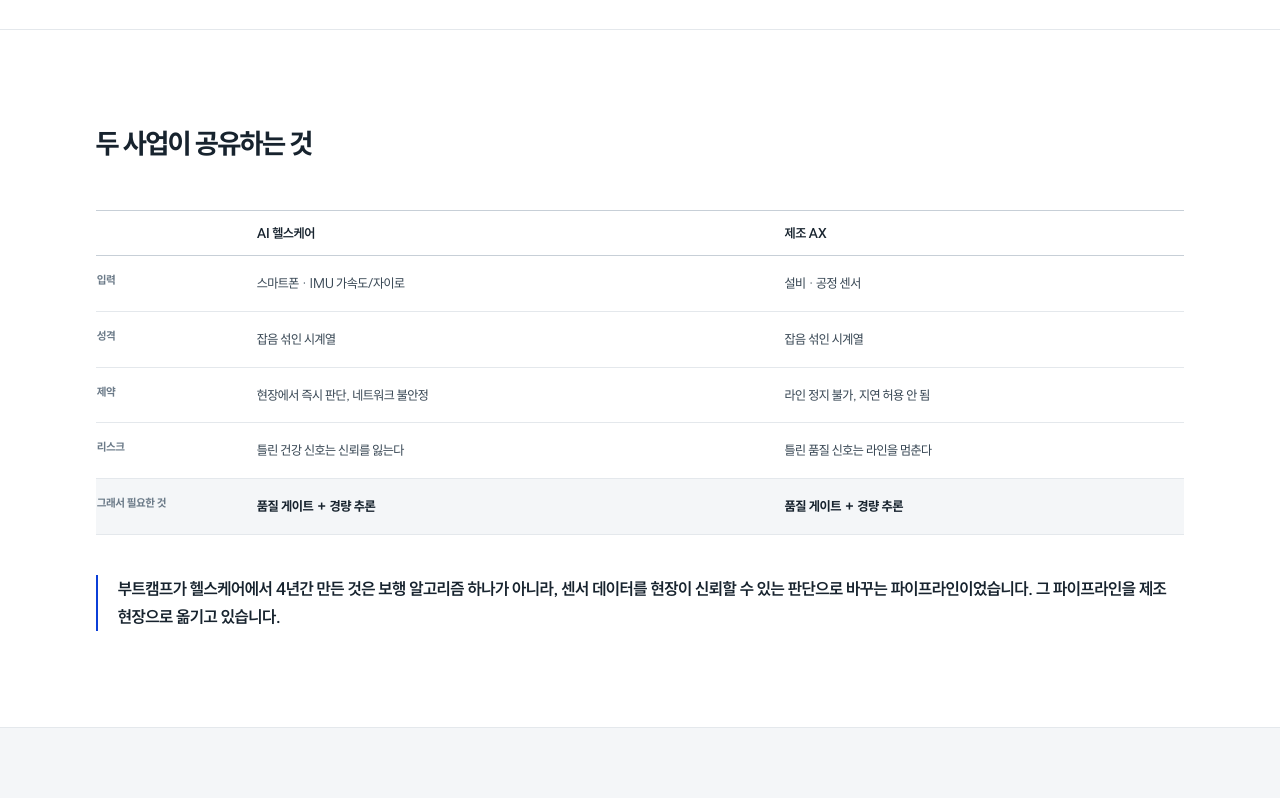
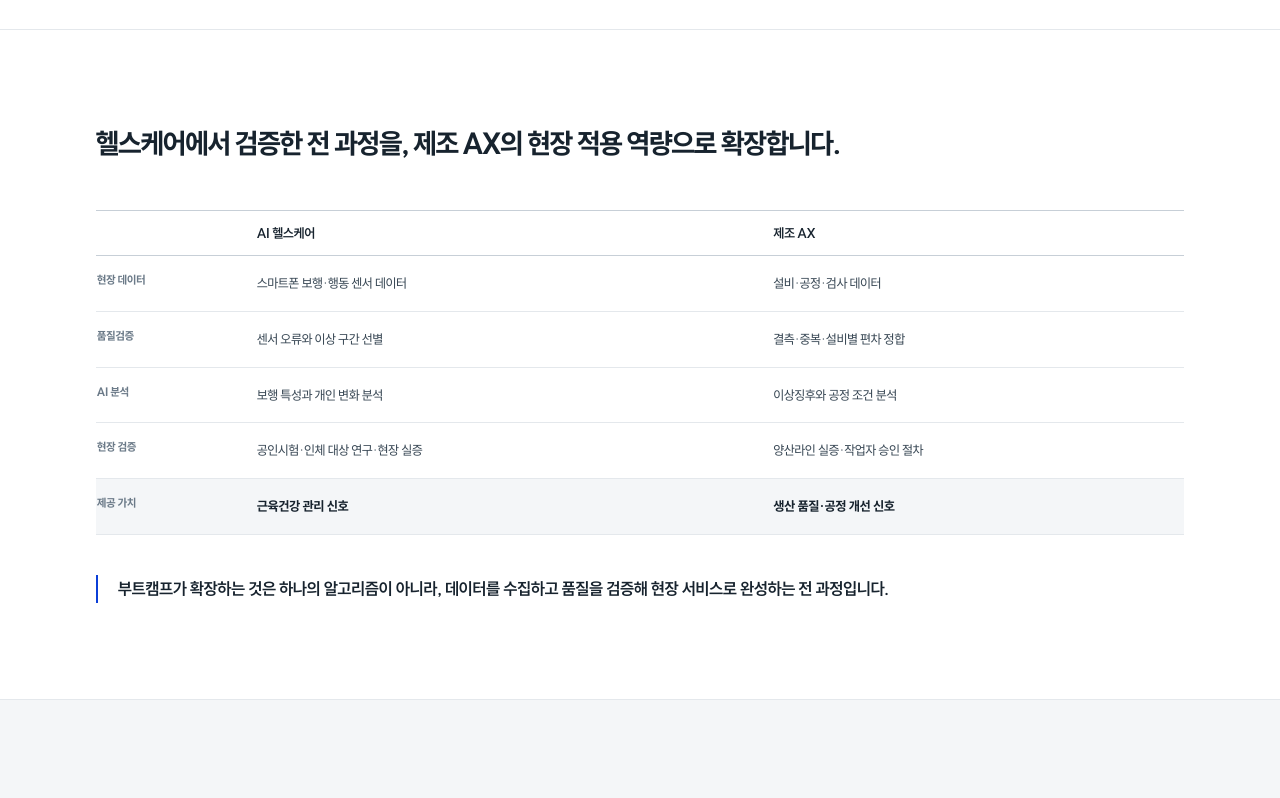
Before and after one commit to moodyblue7/bootcamp-home, a Next.js app: page /technology in a window 1280 px wide. Shown: the part 460-1258 px from the top of the page. Built offline with nearby package versions, Linux system fonts and the light colour scheme.

Commit message:
기술 역량 확장 비교 화면 개선

```diff
--- a/components/flow/FlowDeck.tsx
+++ b/components/flow/FlowDeck.tsx
@@ -613,40 +613,48 @@ function TechPanel({ section }: { section: string }) {
 
   if (section === "bridge") {
     return (
-      <div className={TECH_WRAP}>
-        <h2 className="font-display text-big font-extrabold tracking-tight sm:text-huge">
-          {tech.bridge.title}
+      <div className="mx-auto w-full max-w-content px-6 py-12 md:px-10 md:py-16 lg:pl-44 lg:pr-12">
+        <p className="flow-label">02 · 기술 역량의 확장</p>
+        <h2 className="mt-4 max-w-[66rem] whitespace-pre-line font-display text-display-section font-extrabold">
+          {tech.bridge.flowTitle[0]}
+          {"\n"}
+          <span className="brand-gradient bg-clip-text text-transparent">{tech.bridge.flowTitle[1]}</span>
         </h2>
-        <div className="mt-8 overflow-x-auto">
-          <table className="w-full min-w-[40rem] border-collapse text-small">
-            <thead>
-              <tr className="border-y border-navy-200 text-left">
-                <th className="w-36 py-3 pr-4 font-semibold text-navy-400" />
-                <th className="py-3 pr-6 font-bold">AI 헬스케어</th>
-                <th className="py-3 font-bold">제조 AX</th>
-              </tr>
-            </thead>
-            <tbody>
-              {tech.bridge.rows.map((r, i) => {
-                const last = i === tech.bridge.rows.length - 1;
-                return (
-                  <tr key={r.axis} className={`border-b border-navy-100 ${last ? "bg-navy-50" : ""}`}>
-                    <th className="py-4 pr-4 text-left align-top text-[0.95rem] font-bold text-navy-400">
-                      {r.axis}
-                    </th>
-                    <td className={`py-4 pr-6 align-top leading-relaxed ${last ? "font-bold" : "text-navy-600"}`}>
-                      {r.healthcare}
-                    </td>
-                    <td className={`py-4 align-top leading-relaxed ${last ? "font-bold" : "text-navy-600"}`}>
-                      {r.manufacturing}
-                    </td>
-                  </tr>
-                );
-              })}
-            </tbody>
-          </table>
+
+        <div className="mt-6 max-w-[66rem] rounded-2xl border border-navy-100 bg-navy-50 p-2.5 shadow-[0_12px_32px_rgba(23,35,46,0.06)] md:mt-7 md:p-3">
+          <div className="grid grid-cols-2 gap-2 md:grid-cols-[7.5rem_minmax(0,1fr)_minmax(0,1fr)]">
+            <div className="hidden items-center justify-center rounded-xl bg-navy px-3 py-2 text-[0.72rem] font-bold tracking-[0.1em] text-white/65 md:flex">
+              공통 과정
+            </div>
+            <div className="rounded-xl border border-brand-cyan/25 bg-brand-cyan/10 px-3 py-2.5 text-center text-[0.92rem] font-extrabold text-[#007E94]">
+              AI 헬스케어
+            </div>
+            <div className="rounded-xl border border-brand-blue/20 bg-brand-blue/10 px-3 py-2.5 text-center text-[0.92rem] font-extrabold text-brand-blue">
+              제조 AX
+            </div>
+          </div>
+
+          <div className="mt-2 grid gap-2">
+            {tech.bridge.rows.map((row) => (
+              <div
+                key={row.axis}
+                className="grid grid-cols-2 gap-2 md:grid-cols-[7.5rem_minmax(0,1fr)_minmax(0,1fr)]"
+              >
+                <div className="col-span-2 flex items-center rounded-lg bg-navy px-3 py-1.5 text-[0.76rem] font-bold tracking-[0.04em] text-white md:col-span-1 md:justify-center md:py-2.5 md:text-center">
+                  {row.axis}
+                </div>
+                <div className="flex min-h-12 items-center rounded-lg border border-brand-cyan/20 bg-white px-3 py-2.5 text-[0.9rem] font-semibold leading-[1.45] text-navy-600 md:text-[0.96rem]">
+                  {row.healthcare}
+                </div>
+                <div className="flex min-h-12 items-center rounded-lg border border-brand-blue/15 bg-white px-3 py-2.5 text-[0.9rem] font-semibold leading-[1.45] text-navy-600 md:text-[0.96rem]">
+                  {row.manufacturing}
+                </div>
+              </div>
+            ))}
+          </div>
         </div>
-        <p className="mt-8 max-w-3xl border-l-2 border-brand-blue pl-5 text-mid font-semibold leading-relaxed">
+
+        <p className="mt-5 max-w-[66rem] rounded-r-xl border-l-4 border-brand-blue bg-navy-50 px-5 py-3.5 text-body-base font-semibold text-navy md:mt-6">
           {tech.bridge.close}
         </p>
       </div>
--- a/lib/technology.ts
+++ b/lib/technology.ts
@@ -25,16 +25,17 @@ export const tech = {
   },
 
   bridge: {
-    title: "두 사업이 공유하는 것",
+    title: "헬스케어에서 검증한 전 과정을, 제조 AX의 현장 적용 역량으로 확장합니다.",
+    flowTitle: ["헬스케어에서 검증한 전 과정을,", "제조 AX의 현장 적용 역량으로 확장합니다."],
     rows: [
-      { axis: "입력", healthcare: "스마트폰 · IMU 가속도/자이로", manufacturing: "설비 · 공정 센서" },
-      { axis: "성격", healthcare: "잡음 섞인 시계열", manufacturing: "잡음 섞인 시계열" },
-      { axis: "제약", healthcare: "현장에서 즉시 판단, 네트워크 불안정", manufacturing: "라인 정지 불가, 지연 허용 안 됨" },
-      { axis: "리스크", healthcare: "틀린 건강 신호는 신뢰를 잃는다", manufacturing: "틀린 품질 신호는 라인을 멈춘다" },
-      { axis: "그래서 필요한 것", healthcare: "품질 게이트 + 경량 추론", manufacturing: "품질 게이트 + 경량 추론" },
+      { axis: "현장 데이터", healthcare: "스마트폰 보행·행동 센서 데이터", manufacturing: "설비·공정·검사 데이터" },
+      { axis: "품질검증", healthcare: "센서 오류와 이상 구간 선별", manufacturing: "결측·중복·설비별 편차 정합" },
+      { axis: "AI 분석", healthcare: "보행 특성과 개인 변화 분석", manufacturing: "이상징후와 공정 조건 분석" },
+      { axis: "현장 검증", healthcare: "공인시험·인체 대상 연구·현장 실증", manufacturing: "양산라인 실증·작업자 승인 절차" },
+      { axis: "제공 가치", healthcare: "근육건강 관리 신호", manufacturing: "생산 품질·공정 개선 신호" },
     ],
     close:
-      "부트캠프가 헬스케어에서 4년간 만든 것은 보행 알고리즘 하나가 아니라, 센서 데이터를 현장이 신뢰할 수 있는 판단으로 바꾸는 파이프라인이었습니다. 그 파이프라인을 제조 현장으로 옮기고 있습니다.",
+      "부트캠프가 확장하는 것은 하나의 알고리즘이 아니라, 데이터를 수집하고 품질을 검증해 현장 서비스로 완성하는 전 과정입니다.",
   },
 
   pipeline: {
```
